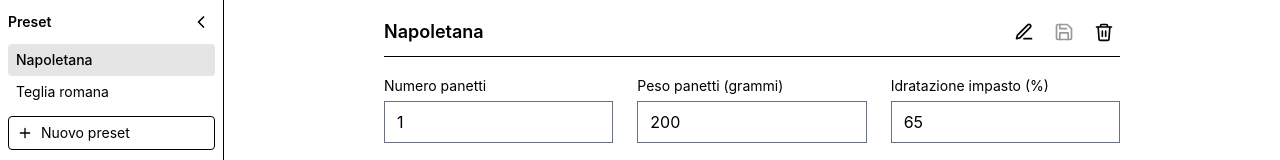
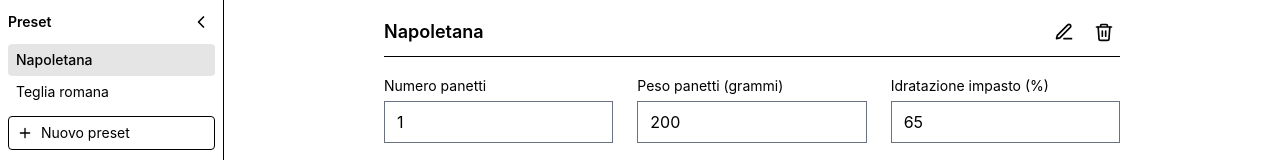
Before and after one commit to zapolab/pizza-calc, a SvelteKit app: page / in a window 1280 px wide. Shown: the top 160 px of the page. Built offline with nearby package versions, Linux system fonts and the light colour scheme.

Commit message:
feat: implement autosave instead of manual save

```diff
--- a/src/routes/+page.svelte
+++ b/src/routes/+page.svelte
@@ -40,9 +40,6 @@
 	});
 
 	const selectedPreset = $derived(presets.find((p) => p.id === selectedId) ?? null);
-	const dirty = $derived(
-		selectedPreset !== null && JSON.stringify(selectedPreset.values) !== JSON.stringify(values)
-	);
 
 	function selectPreset(preset: Preset) {
 		selectedId = preset.id;
@@ -60,9 +57,12 @@
 	}
 
 	function savePreset() {
-		if (!selectedPreset) return;
-		selectedPreset.values = cloneValues(values);
+		const snapshot = cloneValues(values);
+		if (selectedPreset) selectedPreset.values = snapshot;
 	}
+
+	// Autosave: every field change lands in the selected preset.
+	$effect(savePreset);
 
 	function deletePreset() {
 		const i = presets.findIndex((p) => p.id === selectedId);
@@ -218,7 +218,6 @@
 			{:else}
 				<h2 class="min-w-0 flex-1 truncate text-lg font-semibold">
 					{selectedPreset?.name ?? 'Nessun preset'}
-					{#if dirty}<span class="text-sm font-normal">•</span>{/if}
 				</h2>
 			{/if}
 
@@ -242,29 +241,6 @@
 				>
 					<path d="M12 20h9" />
 					<path d="M16.5 3.5a2.121 2.121 0 013 3L7 19l-4 1 1-4 12.5-12.5z" />
-				</svg>
-			</button>
-
-			<button
-				type="button"
-				class="rounded p-1.5 hover:bg-black/5 disabled:opacity-40"
-				aria-label="Salva parametri nel preset"
-				title="Salva nel preset"
-				disabled={!dirty}
-				onclick={savePreset}
-			>
-				<svg
-					class="size-5"
-					viewBox="0 0 24 24"
-					fill="none"
-					stroke="currentColor"
-					stroke-width="2"
-					stroke-linecap="round"
-					stroke-linejoin="round"
-					aria-hidden="true"
-				>
-					<path d="M19 21H5a2 2 0 01-2-2V5a2 2 0 012-2h11l5 5v11a2 2 0 01-2 2z" />
-					<path d="M17 21v-8H7v8M7 3v5h8" />
 				</svg>
 			</button>
 
```
